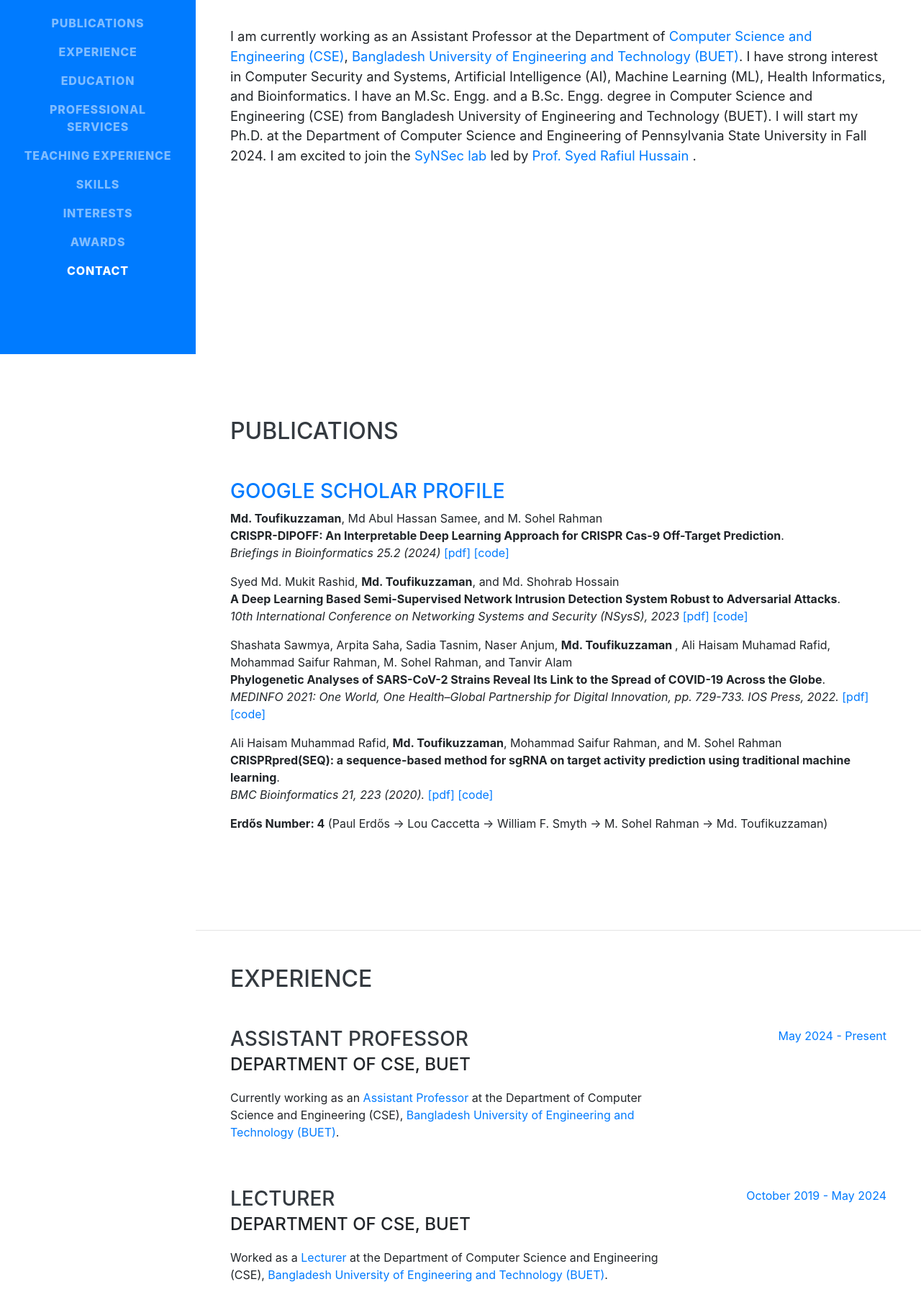
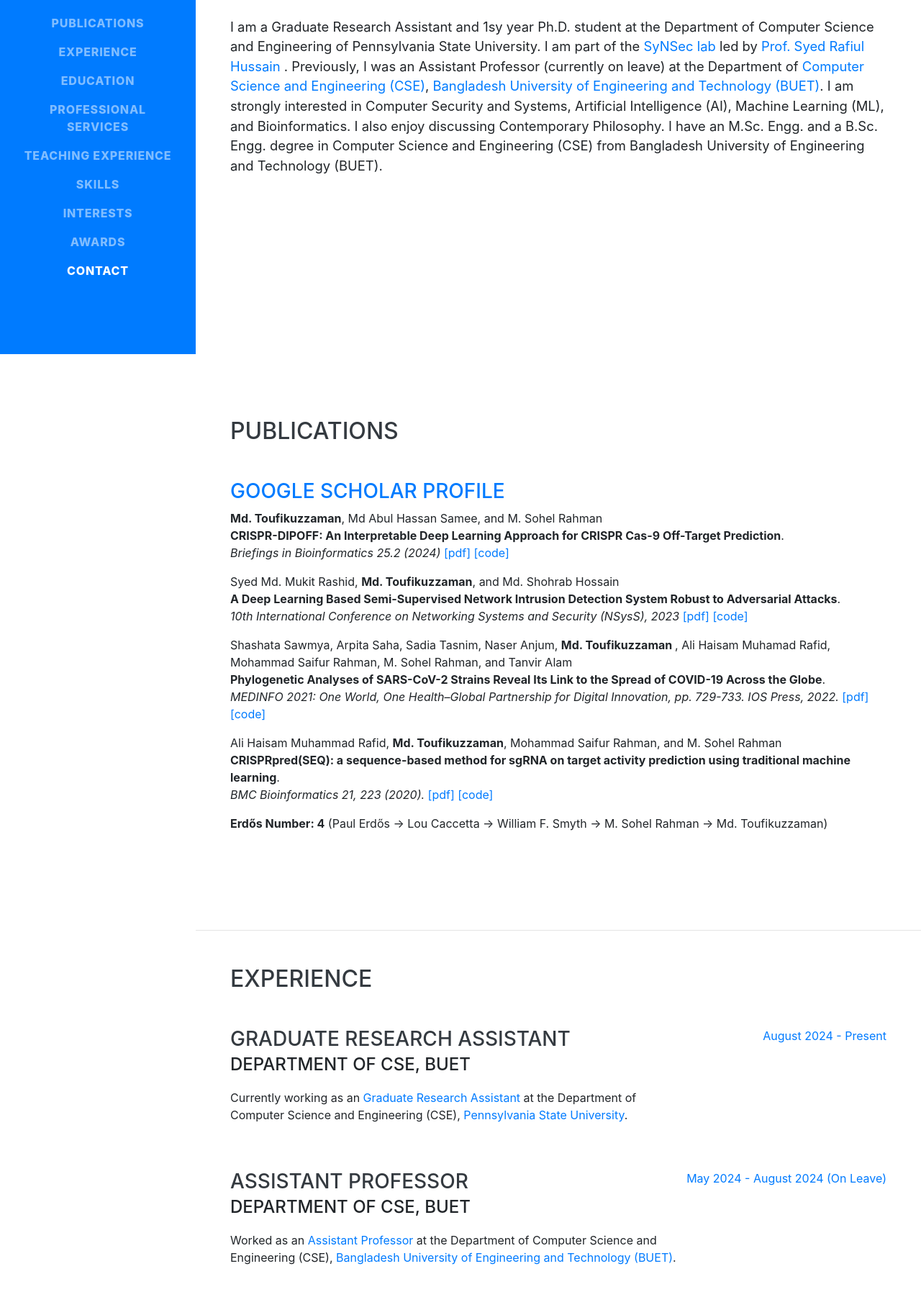
Before and after one commit to tzpranto/tzpranto.github.io, a website with bundled scripts: page index.html in a window 1280 px wide. Shown: the part 308-2128 px from the top of the page at 72% size. Built offline with nearby package versions, Linux system fonts and the light colour scheme; a web font is replaced by a local one.

Commit message:
Update index.html

```diff
--- a/index.html
+++ b/index.html
@@ -90,7 +90,8 @@
         </h1>
         <div class="subheading mb-5">Dhaka, Bangladesh
         </div>
-        <p class="lead mb-5">I am currently working as an Assistant Professor at the Department of <a href="https://cse.buet.ac.bd">Computer Science and Engineering (CSE)</a>, <a href="https://buet.ac.bd" >Bangladesh University of Engineering and Technology (BUET)</a>. I have strong interest in Computer Security and Systems, Artificial Intelligence (AI), Machine Learning (ML), Health Informatics, and Bioinformatics. I have an M.Sc. Engg. and a B.Sc. Engg. degree  in Computer Science and Engineering (CSE) from Bangladesh University of Engineering and Technology (BUET). I will start my Ph.D. at the Department of Computer Science and Engineering of Pennsylvania State University in Fall 2024. I am excited to join the <a href="https://synsec-den.github.io/"> SyNSec lab </a> led by <a href="https://syed-rafiul-hussain.github.io/"> Prof. Syed Rafiul Hussain </a>.</p>
+        <p class="lead mb-5">
+		I am a Graduate Research Assistant and 1sy year Ph.D. student at the Department of Computer Science and Engineering of Pennsylvania State University. I am part of the <a href="https://synsec-den.github.io/"> SyNSec lab </a> led by <a href="https://syed-rafiul-hussain.github.io/"> Prof. Syed Rafiul Hussain </a>. Previously, I was an Assistant Professor (currently on leave) at the Department of <a href="https://cse.buet.ac.bd">Computer Science and Engineering (CSE)</a>, <a href="https://buet.ac.bd" >Bangladesh University of Engineering and Technology (BUET)</a>. I am strongly interested in Computer Security and Systems, Artificial Intelligence (AI), Machine Learning (ML), and Bioinformatics. I also enjoy discussing Contemporary Philosophy. I have an M.Sc. Engg. and a B.Sc. Engg. degree  in Computer Science and Engineering (CSE) from Bangladesh University of Engineering and Technology (BUET). </p>
       </div>
     </section>
 
@@ -135,13 +136,25 @@
 
 	<div class="resume-item d-flex flex-column flex-md-row justify-content-between mb-5">
           <div class="resume-content">
-            <h3 class="mb-0">Assistant Professor</h3>
+            <h3 class="mb-0">Graduate Research Assistant</h3>
             <div class="subheading mb-3">Department of CSE, BUET</div>
-            <p>Currently working as an <a href="https://cse.buet.ac.bd/faculty_list/detail/toufikuzzaman">Assistant Professor</a> at the Department of Computer Science and Engineering (CSE), <a href="https://buet.ac.bd" >Bangladesh University of Engineering and Technology (BUET)</a>.</p>
+            <p>Currently working as an <a href="https://www.psu.edu/">Graduate Research Assistant</a> at the Department of Computer Science and Engineering (CSE), <a href="https://www.psu.edu/" >Pennsylvania State University</a>.</p>
           </div>
 
           <div class="resume-date text-md-right">
-            <span class="text-primary">May 2024 - Present</span>
+            <span class="text-primary">August 2024 - Present</span>
+          </div>
+        </div>
+
+	<div class="resume-item d-flex flex-column flex-md-row justify-content-between mb-5">
+          <div class="resume-content">
+            <h3 class="mb-0">Assistant Professor</h3>
+            <div class="subheading mb-3">Department of CSE, BUET</div>
+            <p>Worked as an <a href="https://cse.buet.ac.bd/faculty_list/detail/toufikuzzaman">Assistant Professor</a> at the Department of Computer Science and Engineering (CSE), <a href="https://buet.ac.bd" >Bangladesh University of Engineering and Technology (BUET)</a>.</p>
+          </div>
+
+          <div class="resume-date text-md-right">
+            <span class="text-primary">May 2024 - August 2024 (On Leave)</span>
           </div>
         </div>
 
@@ -191,6 +204,17 @@
       <div class="w-100">
         <h2 class="mb-5">Education</h2>
         <div class="resume-item d-flex flex-column flex-md-row justify-content-between">
+          <div class="resume-content">
+            <h3><a href="https://www.psu.edu/">Pennsylvania State University</a></h3>
+            <div><strong>First Year</strong> Ph.D.</div>
+            <div><strong>Subject:</strong> Computer Science and Emerging (CSE)</div>
+          </div>
+          <div class="resume-date text-md-right">
+            <span class="text-primary">August 2024 - Present</span>
+          </div>
+        </div>
+
+	<div class="resume-item d-flex flex-column flex-md-row justify-content-between">
           <div class="resume-content">
             <h3><a href="http://buet.ac.bd/">Bangladesh University of Engineering and Technology (BUET)</a></h3>
             <div><strong>Obtained Degree:</strong> M.Sc. Engg</div>
@@ -364,7 +388,6 @@
 	  <ul>
             <li>Computer Security and Systems</li>
             <li>Artificial Intelligence and Machine Learning.</li>
-	    <li>Health Informatics</li>
 	    <li>Bioinformatics</li>
 	  </ul>
 
@@ -408,7 +431,7 @@
         <h3>Email</h3>
 		<ul>
 		<li>md.toufikzaman@gmail.com</li>
-		<li>toufik@cse.buet.ac.bd</li>
+		<li>mpt5763@psu.edu</li>
     <li><a href="https://cse.buet.ac.bd/faculty_list/detail/toufikuzzaman"> Departmental Webpage</a></li>
 		</ul>
 
```
